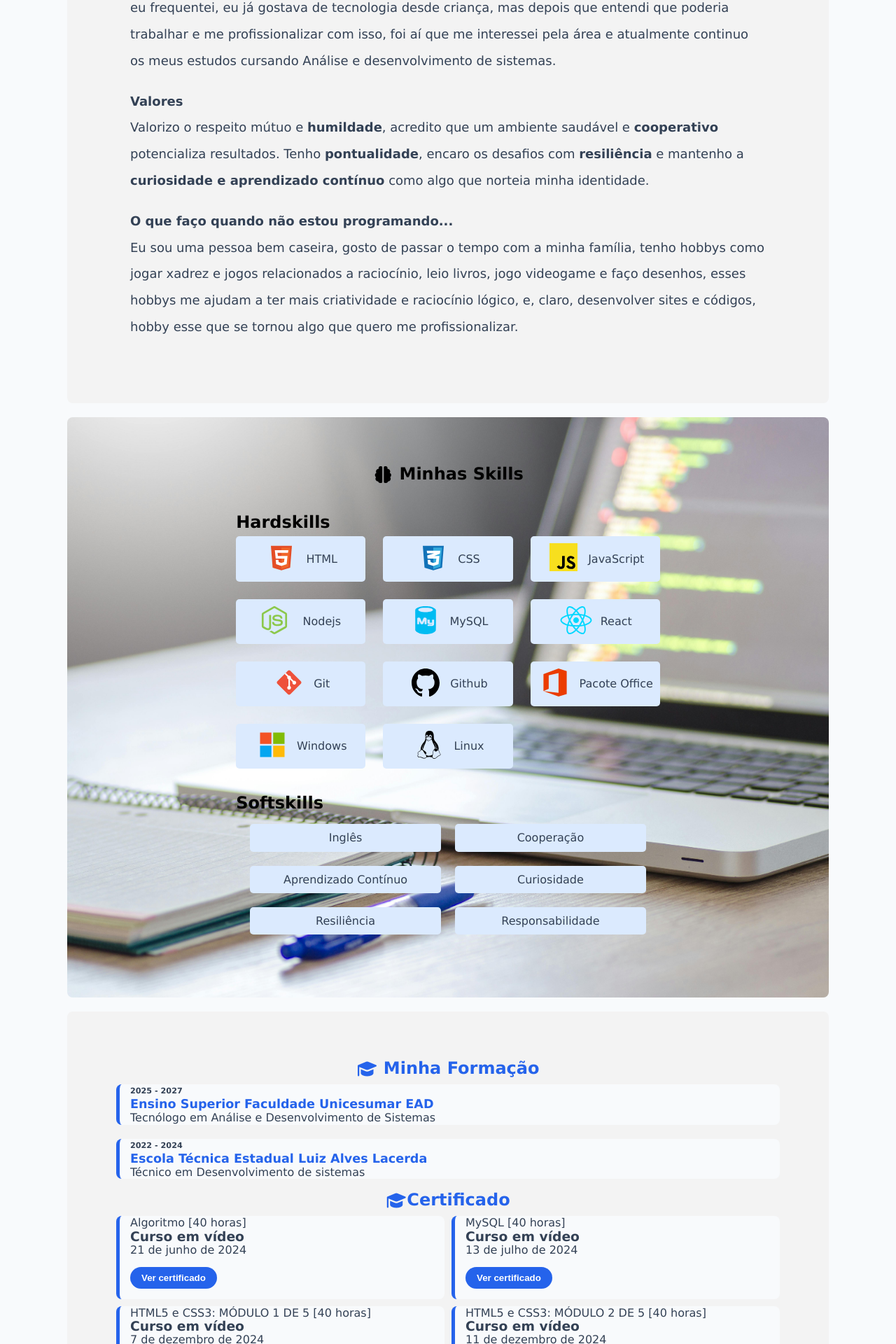
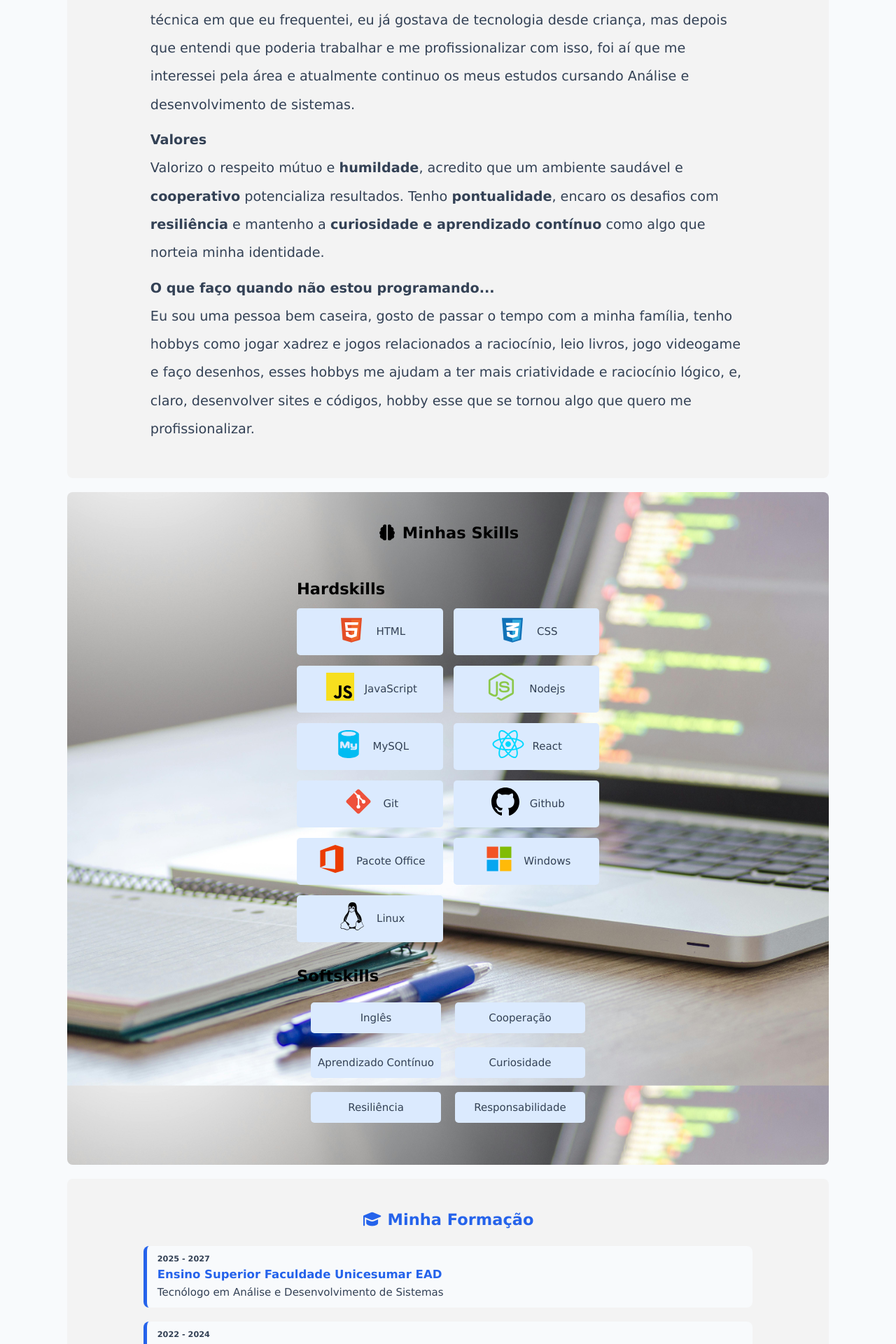
Before and after one commit to ygorhslima/ygor-hslima-portfolio, a React (Vite) app: page / in a window 1280 px wide. Shown: the part 840-2760 px from the top of the page at 70% size. Built offline with nearby package versions, Linux system fonts and the light colour scheme.

Commit message:
refatorando código CSS e tirando configurações desnecessárias

```diff
--- a/src/components/ArticleFormacao/style/style.css
+++ b/src/components/ArticleFormacao/style/style.css
@@ -1,82 +1,56 @@
-
-#formacao{
-
-    h2{
+#formacao {
+  h2 {
     text-align: center;
+    margin-bottom: 20px; /* Adicionado para espaçamento */
   }
 
-    .formacao-container{
+  /* Agrupando estilos comuns para evitar repetição */
+  .curso, .certificados {
+    background-color: var(--fundo-principal);
+    border-radius: 8px;
+    border-left: 5px solid var(--destaque);
+    padding: 10px 15px;
+    transition: border-width 0.5s;
+    cursor: pointer;
+
+    &:hover {
+      border-left-width: 15px;
+    }
+  }
+
+  .formacao-container {
     display: flex;
     flex-direction: column-reverse;
     gap: 20px;
+    margin-bottom: 20px;
 
-        .curso{
-            background-color: var(--fundo-principal);
-            border-radius: 8px;
-            border-left: 5px solid var(--destaque);
-            padding-left: 15px;
-            transition: border-width 0.5s;
-            cursor: pointer;
-            .curso_nome{
+    .curso_nome {
       color: var(--destaque);
       font-weight: bold;
     }
-            .data_emissao{
-                color: var(--texto);
-            }
-        }
 
-        .curso:hover{
-            border-left-width: 15px;
-            border-color: var(--destaque);
-        }
-
-
-        .periodo{
-            font-size: 0.7em;
+    .periodo {
+      font-size: 0.75em;
       font-weight: bold;
       color: var(--texto);
     }
 
-        .instituicao{
+    .instituicao {
       color: var(--destaque);
       font-size: 1.1em;
     }
-
-        .titulacao{
-            color: var(--texto);
   }
 
-    }
-
-    .grid-formacao-certificados{
+  .grid-formacao-certificados {
     display: grid;
-        grid-template-columns: 1fr 1fr;
-        grid-template-rows: 1fr 1fr;
-        justify-content: center;
-        align-content: center;
+    grid-template-columns: repeat(2, 1fr); /* Forma mais limpa de escrever */
     gap: 10px;
-        border-radius:10px;
-
-        .certificados{
-            background-color: var(--fundo-principal);
-            border-radius: 8px;
-            border-left: 5px solid var(--destaque);
-            padding-left: 15px;
-            transition: border-width 0.5s;
-            cursor: pointer;
-        }
-
-        .certificados:hover{
-            border-left-width: 15px;
-            border-color: var(--destaque);
-        }
   }
 }
 
+/* Media Query mais limpo */
 @media screen and (max-width: 768px) {
-    .grid-formacao-certificados{
-        grid-template-columns: 1fr !important;
-        grid-template-rows: 1fr !important;
+  #formacao .grid-formacao-certificados {
+    grid-template-columns: 1fr; /* As linhas se ajustam automaticamente */
   }
 }
--- a/src/components/ArticleProjetos/style/style.css
+++ b/src/components/ArticleProjetos/style/style.css
@@ -1,63 +1,58 @@
-#projetos{
-
-
-    h2{
-        font-size: 30px;
+#projetos {
+    h2 {
+        font-size: 2rem; /* Melhor usar rem que px para acessibilidade */
         margin-bottom: 20px;
         text-align: center;
     }
-    #projeto-container{
+
+    #projeto-container {
         display: grid;
-        grid-template-columns: repeat(2,0.4fr);
+        /* Substituído 0.4fr por algo mais estável */
+        grid-template-columns: repeat(auto-fit, minmax(300px, 1fr));
         justify-content: center;
         gap: 20px;
+        max-width: 1000px; /* Limita a largura para os cards não ficarem gigantes */
+        margin: 0 auto;
 
-        .projeto{
+        .projeto {
             display: flex;
-            flex-direction:column;
+            flex-direction: column;
             gap: 15px;
             background-color: var(--fundo-principal);
-            padding: 10px;
+            padding: 15px;
             border-radius: 8px;
-            border-left:5px solid var(--destaque-inverso);
-            transition: border-color 0.7s, border-width 0.4s;
+            border-left: 5px solid var(--destaque-inverso);
+            transition: 0.4s; /* Simplificado */
 
-        }
-        .projeto:hover{
-            border-color: var(--destaque);
-            border-left-width: 15px;
-            cursor: pointer;
+            &:hover {
+                border-color: var(--destaque);
+                border-left-width: 15px;
+                cursor: pointer;
+            }
         }
 
-        .foto{
-            display: block;
+        .foto {
             width: 100%;
-            margin: auto;
             aspect-ratio: 16/9;
             object-fit: cover;
-            overflow: hidden;
-            border-radius:8px;
+            border-radius: 4px;
         }
     }
 }
 
+@media screen and (max-width: 768px) {
+    #projeto-container {
+        /* Remove o !important e deixa o grid fluir em 1 coluna */
+        grid-template-columns: 1fr;
 
-@media screen and (max-width:768px) {
-    #projeto-container{
-        grid-template-columns: 1fr !important;
-        grid-template-rows: 1fr !important;
+        .projeto {
+            /* Se for manter row-reverse, ajuste as larguras */
+            flex-direction: column; /* Sugestão: manter coluna no mobile para não apertar */
+            gap: 10px;
+        }
 
-        .projeto{
-            flex-direction: row-reverse;
-            justify-content: space-between;
-        }
-        .projeto-info{
-            max-width: 80%;
-        }
-        .foto{
-            aspect-ratio: 1/1;
-            max-width: 100%;
-            max-height: 300px;
+        .foto {
+            max-height: 200px; /* Evita que a foto ocupe a tela toda */
         }
     }
 }
--- a/src/components/ArticleSkills/style/style.css
+++ b/src/components/ArticleSkills/style/style.css
@@ -23,9 +23,10 @@
 
         .container-hardskills {
             display: grid;
-            grid-template-columns: repeat(3, 1fr);
-            grid-gap: 25px;
-            margin-bottom: 40px;
+            grid-template-columns: repeat(2, 1fr);
+            grid-auto-flow: 1fr;
+            grid-gap: 15px;
+            margin-bottom: 30px;
 
             .item .img-hardskill img {
                 width: 50px;
@@ -56,6 +57,7 @@
             transform: scale(1.1);
         }
     }
+}
 
 /* --- Correção da Media Query --- */
 @media screen and (max-width: 768px) {
@@ -68,4 +70,3 @@
         }
     }
 }
-}
--- a/src/components/ArticleSobre/styles/style.css
+++ b/src/components/ArticleSobre/styles/style.css
@@ -1,7 +1,8 @@
 #sobre{
     div{
-        margin: 20px;
-        font-size: 18px;
+        margin: 10px;
+        margin-top: 10px;
+        font-size: 1.2rem;
         line-height: 2.1em;
     }
 }
--- a/src/components/SectionFicha/style/style.css
+++ b/src/components/SectionFicha/style/style.css
@@ -3,10 +3,13 @@
     flex-direction: column;
     align-items: center;
     justify-content: center;
+
     background-image: url('../../../assets/pexels-gashifrheza-1486121.jpg');
     background-position: center;
     background-size: cover;
     background-attachment: fixed;
+    background-repeat: no-repeat;
+
     backdrop-filter: blur(4px);
     padding: 130px 100px;
 
--- a/src/globals.css
+++ b/src/globals.css
@@ -18,130 +18,100 @@
   --destaque: #38bdf8;
   --destaque-inverso: #0c4a6e;
   --fundo-card: #1e293b;
-
   --header: rgba(30, 41, 59, 0.8);
-  --aside:rgb(255, 255, 255);
+  --aside: #ffffff;
 }
 
-*{
+* {
   margin: 0;
   padding: 0;
   box-sizing: border-box;
 }
 
+body {
+  font-family: Verdana, sans-serif;
+  font-size: 15px; /* Redução leve para parecer mais limpo */
+  line-height: 1.6; /* Espaçamento entre linhas maior traz "ar" ao design */
+  -webkit-font-smoothing: antialiased; /* Deixa a fonte mais nítida em Mac/iOS */
 
-html, body {
-  min-height: 100vh;
-  height: auto;
-  margin: 0;
-  display: flex;
-  flex-direction: column;
-  font-family: Verdana, Geneva, Tahoma, sans-serif;
-  line-height: 1.2em;
   background-color: var(--fundo-principal);
   color: var(--texto);
-  font-size:1.0em;
 }
 
-main{
-  display: flex;
-  flex-direction: column;
-  height: 100%;
-}
-i {
-  vertical-align: middle;
+/* Agrupando seletores com o mesmo padding */
+header,
+#formacao, #projetos, #skills, #ficha, #sobre {
+  padding: 40px 10%; /* Padding lateral em % ajuda na responsividade */
+  width: 100%;
 }
 
-#formacao,
-#projetos,
-#skills,
-header,
-#ficha,
 #sobre{
-  padding: 70px;
+  margin-top: 10px;
 }
 
 article {
   background-color: var(--fundo-card);
   margin-bottom: 20px;
   border-radius: 8px;
+  padding: 20px; /* Adicionado para o texto não colar na borda */
+}
 
-  h2{
+article h2 {
   color: var(--destaque);
   margin-bottom: 10px;
 }
 
-  #video{
-    .video-container{
+/* Container de vídeo otimizado */
+.video-container {
   position: relative;
   width: 100%;
-        margin: auto;
   aspect-ratio: 16/9;
+}
 
-        iframe{
+.video-container iframe {
   position: absolute;
-            top: 0;
-            left: 0;
   width: 100%;
   height: 100%;
   border-radius: 8px;
-        }
-    }
-  }
 }
 
 .social {
   display: flex;
   justify-content: center;
   align-items: center;
+  gap: 15px;
+  margin-top: 15px;
+}
+
+.social a {
+  color: var(--texto-inverso);
   font-size: 1.5em;
-  gap: 10px;
-  margin-top: 15px;
+  transition: transform 0.3s, color 0.3s;
+}
 
-  a {
-    color: var(--texto-inverso);
-    transition: 0.5s;
+.social a:hover {
+  color: var(--destaque-inverso);
+  transform: scale(1.2);
 }
-  a:hover {
-      color: var(--destaque-inverso);
-      transform: scale(1.3);
+
+#botao-tema {
+  border: none;
+  background-color: var(--fundo-secundario);
+  color: var(--texto);
+  font-weight: 600;
+  padding: 10px 20px;
+  border-radius: 5px;
+  cursor: pointer;
+  transition: 0.3s;
+}
+
+#botao-tema:hover {
+  background-color: var(--destaque);
+  color: white;
+}
+
+@media (max-width: 768px) {
+    header, #formacao, #projetos, #skills, #ficha, #sobre {
+        padding: 30px 5%;
     }
 }
-
-
-#botao-tema{
-    border: none;
-    background: none;
-    background-color: var(--fundo-principal);
-    color: var(--texto);
-    font-weight: 600;
-    padding: 12px 15px; /* mesmo que os links */
-    border-radius: 5px;
-    cursor: pointer;
-    transition: background-color 0.6s, color 0.5s;
-
-    #botao-tema:hover{
-        background-color: var(--destaque-inverso);
-        color: var(--destaque);
-    }
-}
-
-
-@media screen and (max-width:768px) {
-    html, body{
-      font-size: 0.9em;
-    }
-    main{
-        flex: 1 1 auto;
-        display: flex;
-        flex-direction: column;
-    }
-    #detalhes {
-        height: auto;
-        overflow: visible;
-        padding: 0;
-    }
-
-
-
-}
```
Also changed, not shown: 1 other file (tests, documents, lock files or other folders). Lines whose indentation alone changed are shown as unchanged.
